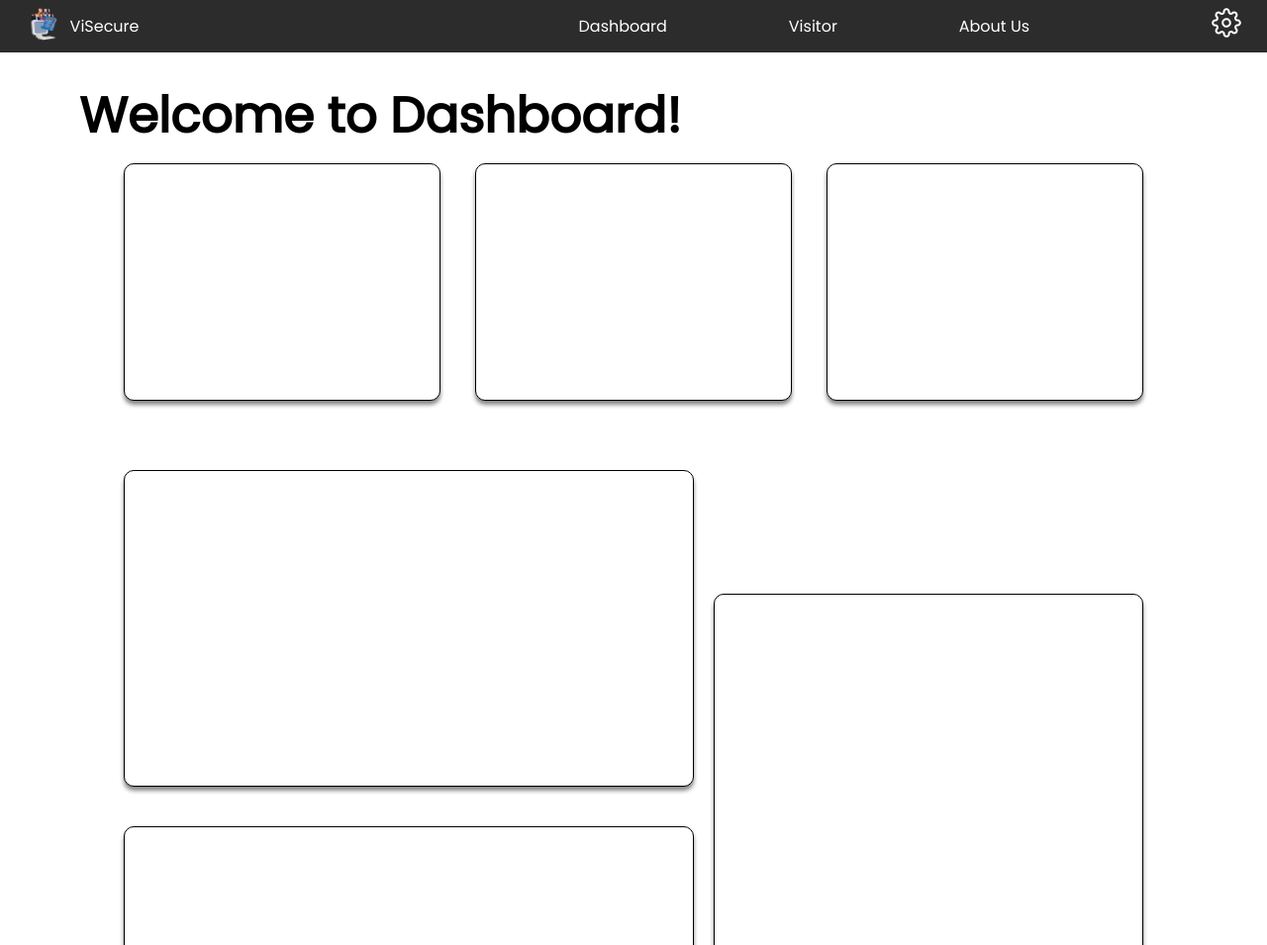
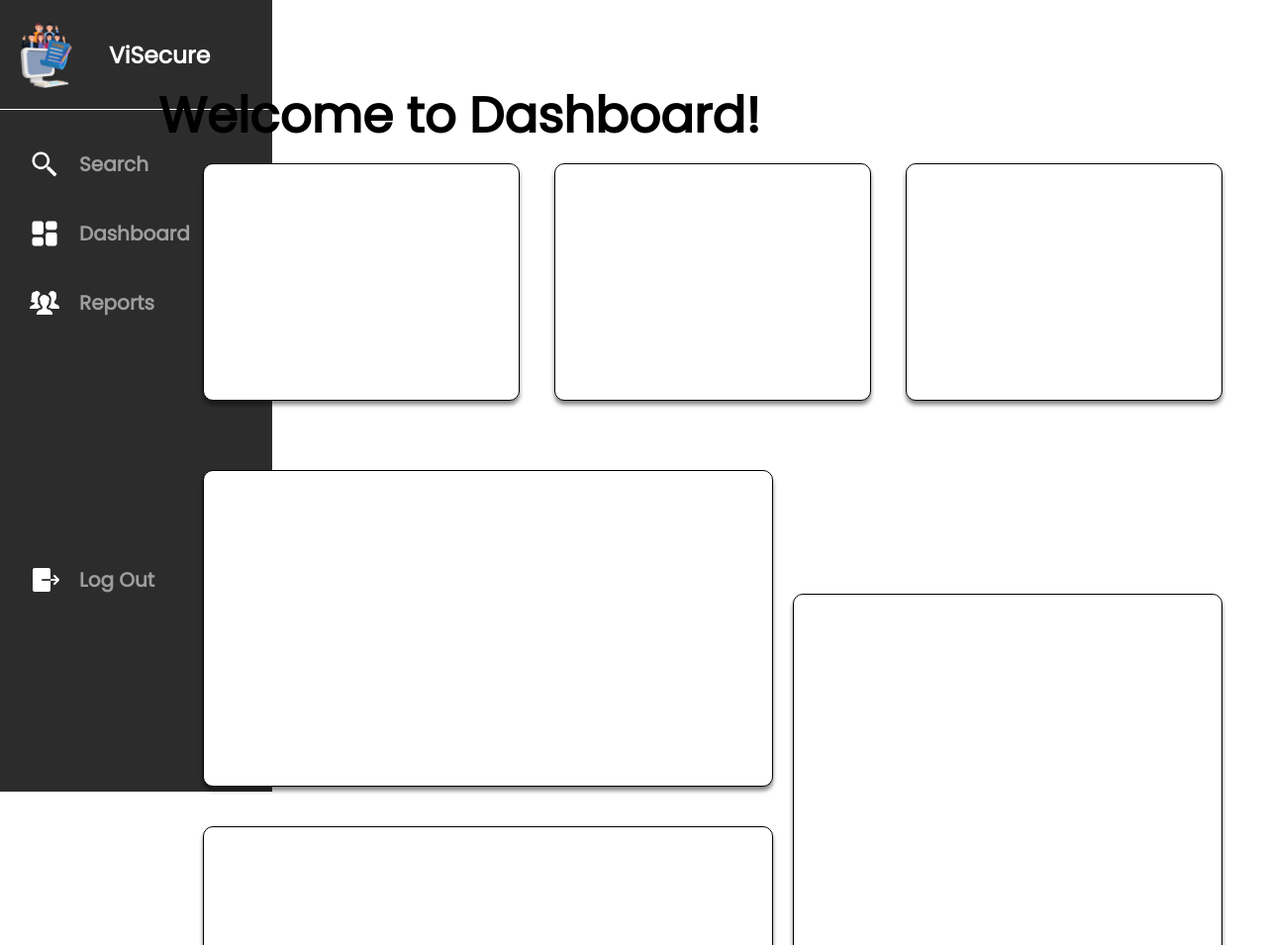
Before and after one commit to itskahtlinn/VISECURE-SYSTEM, a plain HTML site: page VISECURE SYSTEM/ViSecure-Dashboard.html in a window 1280 px wide. Shown: the whole page at 99% size. Drawn offline with Linux system fonts and the light colour scheme.

Commit message:
Added Sidebar on Dashboard (Not Properly Fixed)

```diff
--- a/VISECURE SYSTEM/ViSecure-Dashboard.css
+++ b/VISECURE SYSTEM/ViSecure-Dashboard.css
@@ -10,47 +10,87 @@ html {
     scroll-behavior: smooth;
 }
 
-header {
+
+
+.SideNav{
+    width: 100px;
+    height: 100%;
+    position: fixed;
+    top: 0;
+    left: 0;
+    transition: width 0.3s;
     background-color: #2C2C2C;
-    border-bottom: #fff 2.5px solid;
-    position: fixed;
-    top: 0; left: 0; right: 0;
-    padding: 4px 2%;
-    align-items: center;
-    display: flex;
-    z-index: 1000;
 }
 
-header .AboutUs, .Dashboard, .Visitor{
-    color: white;
-    text-decoration: none;
-    font-family: 'Poppins', sans-serif;
+
+.CompanyLogo{
+    display: flex;
+    align-items: center;
+    width: 100%;
+    font-size: 20px;
+    padding: 20px 10px;
+    border-bottom: 1px solid white;
+    overflow: hidden;
 }
 
-header .AboutUs{
-    margin-right: 15%;
+
+.icon{
+    width: 70px;
+    height: 70px;
 }
 
-header .Dashboard{
-    margin-right: 10%;
-    margin-left: auto;
+.CompanyLogo h3{
+    color: white;
+    margin-left: 30px;
 }
 
-header .Visitor{
-    margin-right: 10%;
+ul{
+    list-style: none;
+    padding: 0 15px;
 }
 
-.logo {
-    color: #fff;
-    font-size: 100%;
-    padding: 10px;
-    text-decoration: none;
+ul li{
+    display: flex;
+    align-items: center;
+    justify-content: flex-start;
+    padding: 0 15px;
+    margin: 40px 0;
+    cursor: pointer;
 }
 
-.icon img {
-    max-width: 35px;
-    max-height: 35px;
+ul li img{
+    width: 30px;
+    height: 30px;
+    margin-right: 20px;
 }
+
+ul li p{
+    color: #9E9E9E;
+    font-weight: 600;
+    font-size: 20px;
+    white-space: nowrap;
+    display: none;
+}
+
+.LogOut{
+    margin-top: 250px;
+}
+
+.SideNav:hover{
+    width: 275px;
+}
+
+.SideNav:hover .CompanyLogo{
+    width: 100%;
+}
+
+.SideNav:hover ul li p{
+    display: block;
+}
+
+/* ul li:hover{
+    background-color: #808080;
+} */
 
 body {
     margin: 0;
@@ -59,12 +99,26 @@ body {
     background-color: white;
 }
 
+.DashboardContent{
+    position: relative;
+    min-height: 100dvh;
+    top: 0;
+    left: 80px;
+    transition: all 0.5s;
+    width: calc(100% - 80px);
+}
+
 h1{
     margin-top: 80px;
     color: black;
     margin-left: 80px;
     font-weight: 900;
     font-size: 50px;
+}
+
+.container{
+    display: flex;
+    flex-direction: column;
 }
 
 .dashboard-container {
--- a/VISECURE SYSTEM/ViSecure-Dashboard.html
+++ b/VISECURE SYSTEM/ViSecure-Dashboard.html
@@ -8,7 +8,7 @@
         <link href="https://fonts.googleapis.com/css2?family=Poppins:ital,wght@0,300;0,400;1,200&display=swap" rel="stylesheet">
     </head>
     <body>
-        <header>
+        <!-- <header>
             <a href="#" class="icon">
                 <img src="img/visecure-icon.png">
             </a>
@@ -19,18 +19,30 @@
             <a href="#">
                 <img src="img/settings.png" class="btnSettings">
             </a>
-        </header>
-        <main>
+        </header> -->
+        <div class="Header">
+            <div class="SideNav">
+                <div class="CompanyLogo">
+                    <img src="img/visecure-icon.png" class="icon">
+                    <h3>ViSecure</h3>
+                </div>
+                <ul>
+                    <li><img src="img/search.png"><p>Search</p></li>
+                    <li><img src="img/dashboard.png"><p>Dashboard</p></li>
+                    <li><img src="img/reports.png"><p>Reports</p></li>
+                </ul>
+                <ul class="LogOut">
+                    <li><img src="img/logout.png"><p>Log Out</p></li>
+                </ul>
+            </div>
+        </div>
+        <div class="DashboardContent">
+            <div class="container">
                 <h1>Welcome to Dashboard!</h1>
                 <div class="flex-container">
-                <div class="box-container">
-                    <div class="small-box"></div>
-                    <div class="small-box"></div>
                     <div class="dashboard-container">
                         <div class="small-container">
-                    <div class="TodayVisits">
-
-                    </div>
+                                <div class="TodayVisits"></div>
                                 <div class="WeeklyVisits"></div>
                                 <div class="TotalVisits"></div>
                         </div>
@@ -42,6 +54,8 @@
                             <div class="EmployeeList"></div>
                         </div>
                     </div>
-        </main>
+                </div>
+            </div>
+        </div>
     </body>
 </html>
```
Also changed, not shown: VISECURE SYSTEM/img/dashboard.png (added), VISECURE SYSTEM/img/logout.png (added), VISECURE SYSTEM/img/reports.png (added), VISECURE SYSTEM/img/search.png (added). Lines whose indentation alone changed are shown as unchanged.
